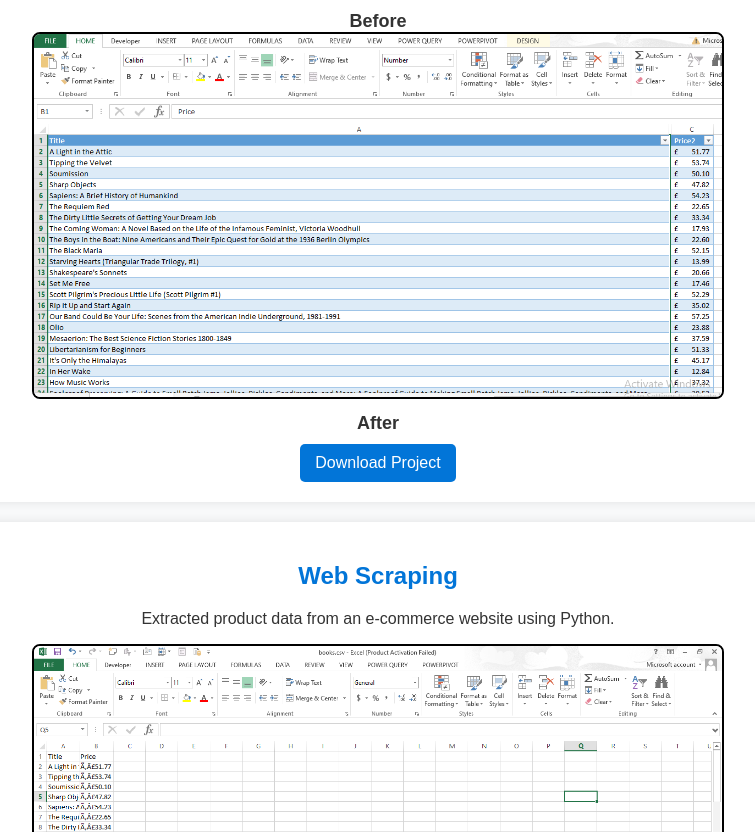
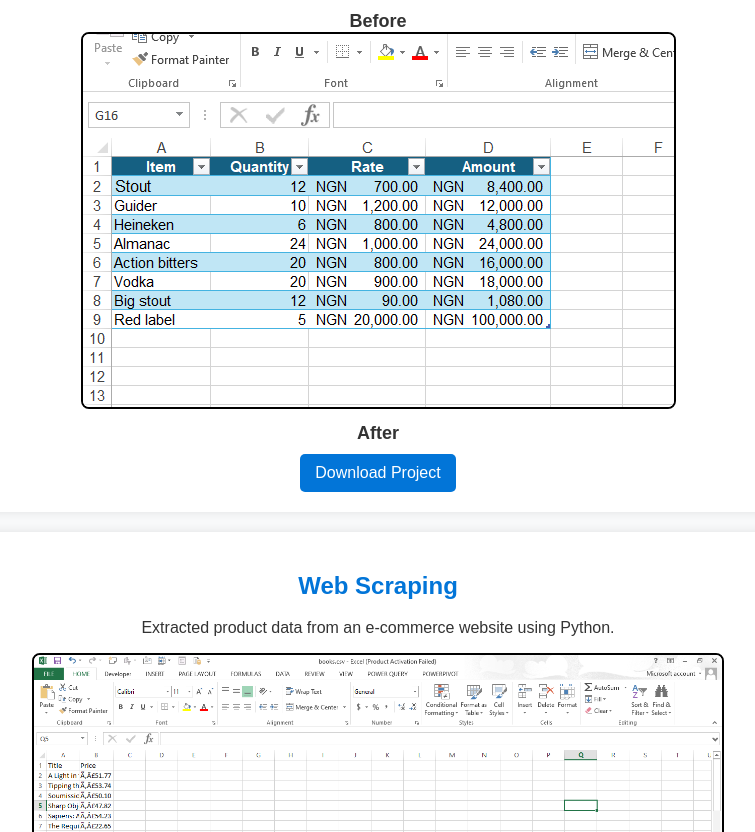
Before and after one commit to comfort-chidi4analyst/Data-Entry-Portfolio, a plain HTML site: page index.html in a window 1280 px wide. Shown: the part 1563-2395 px from the top of the page, without its empty margins (262-1017 px from the left). Drawn offline with Linux system fonts and the light colour scheme.

Commit message:
Update index.html

```diff
--- a/index.html
+++ b/index.html
@@ -108,7 +108,7 @@
             <div class="caption">Before</div>
         </div>
         <div class="image-container">
-            <img src="images/cleaned_scraped_data.png" alt="After Image">
+            <img src="images/scanned_invoice_OCR-cleaned.png" alt="After Image">
             <div class="caption">After</div>
         </div>
         <a href="Manual-Data-Entry/entered_data.xlsx" download>Download Project</a>
```
